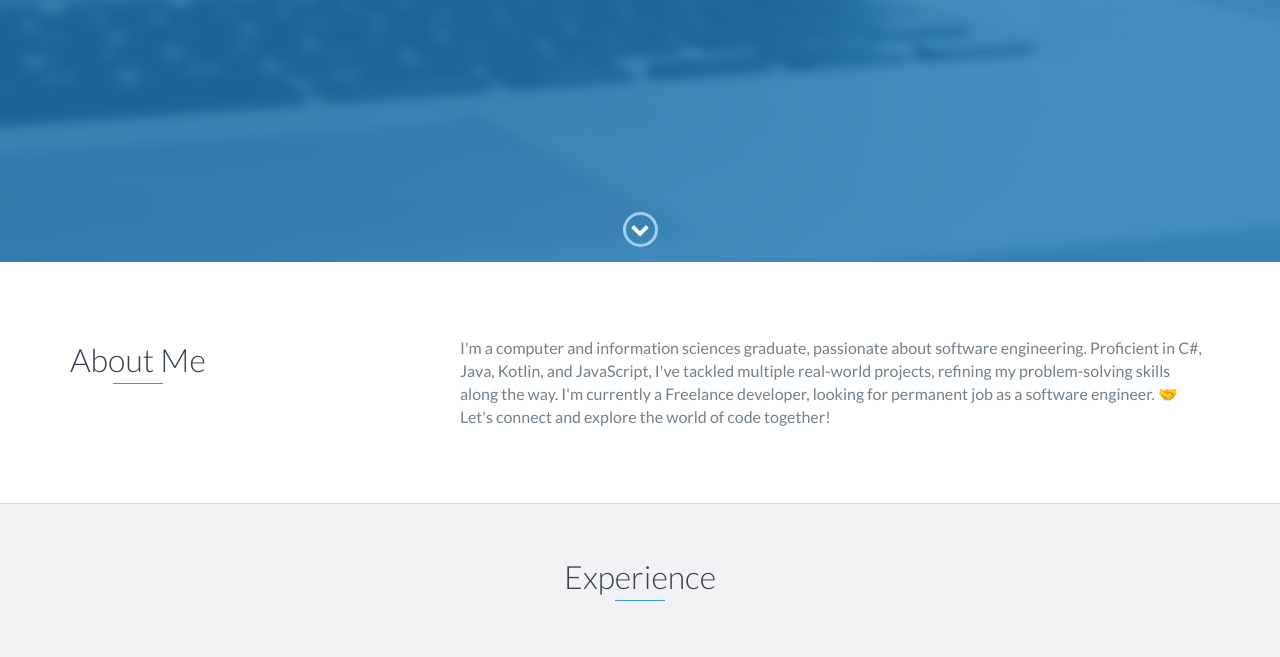
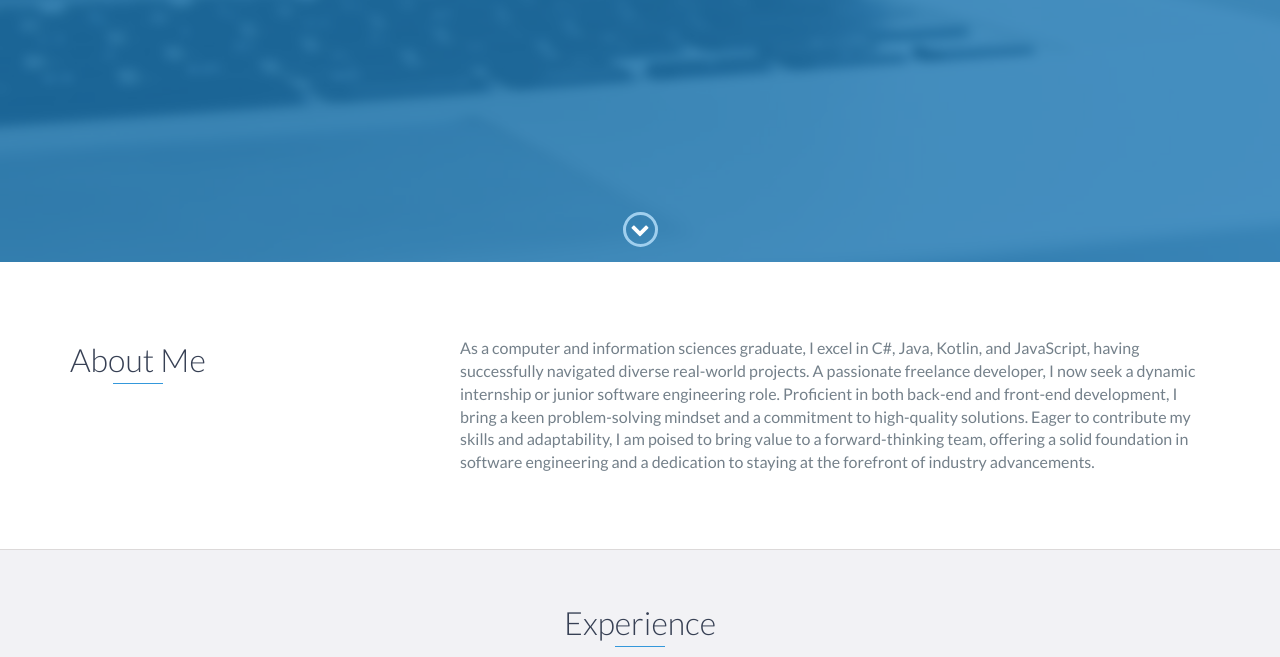
Before and after one commit to CODIEX0/portfolio, a website: page index.html in a window 1280 px wide. Shown: the part 538-1195 px from the top of the page. Drawn offline with nearby package versions, Linux system fonts and the light colour scheme.

Commit message:
new resume

```diff
--- a/index.html
+++ b/index.html
@@ -50,7 +50,7 @@
         <div id="lead-content">
             <h1>Sibusiso Sihle Ntuli</h1>
             <h2>Junior Software Engineer</h2>
-            <a href="https://drive.google.com/file/d/1m2SYFk4wUomZTQa3VDjpTM549w5BVxJi/view?usp=drive_link" class="btn-rounded-white">Download Resume</a>
+            <a href="https://drive.google.com/file/d/1aBn_tlOnFGHzfblQgKaEr_Si68tLt1tJ/view?usp=sharing" class="btn-rounded-white">Download Resume</a>
         </div>
         <!-- End #lead-content -->
 
@@ -73,11 +73,15 @@
                 </div>
                 <div class="col-md-8">
                     <p>
-                        I'm a computer and information sciences graduate, passionate about software engineering. Proficient in C#, Java, Kotlin, and JavaScript, I've tackled multiple real-world projects, refining my problem-solving skills along the way.
-
-I'm currently a Freelance developer, looking for permanent job as a software engineer.
-
-🤝 Let's connect and explore the world of code together!
+                        As a computer and information sciences graduate, I excel in C#, Java,
+                        Kotlin, and JavaScript, having successfully navigated diverse real-world
+                        projects. A passionate freelance developer, I now seek a dynamic
+                        internship or junior software engineering role. Proficient in both back-end
+                        and front-end development, I bring a keen problem-solving mindset and a
+                        commitment to high-quality solutions. Eager to contribute my skills and
+                        adaptability, I am poised to bring value to a forward-thinking team, offering
+                        a solid foundation in software engineering and a dedication to staying at the
+                        forefront of industry advancements.
                     </p>
                 </div>
             </div>
```
